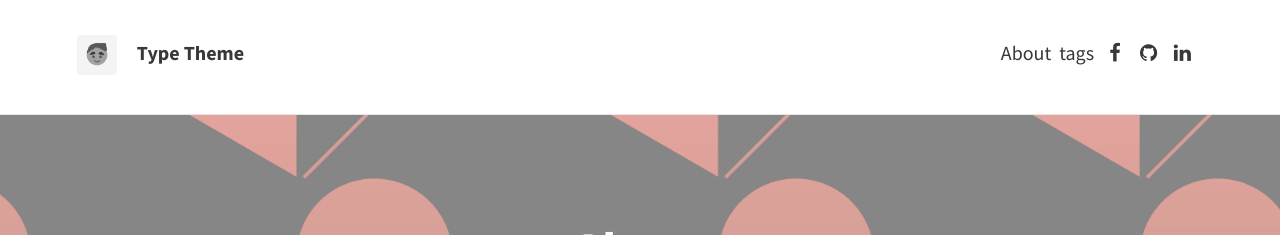
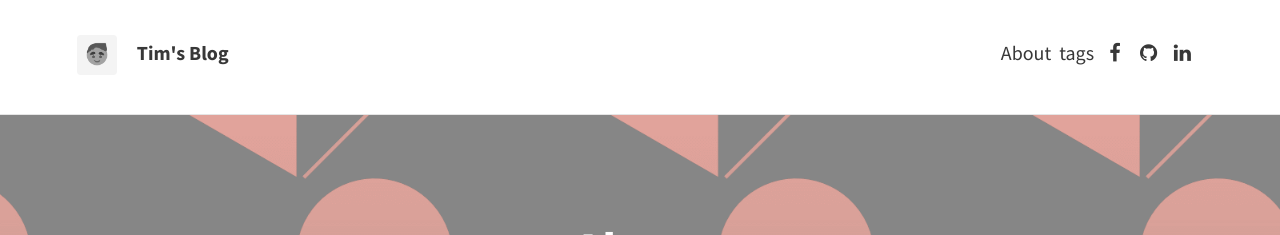
Before and after one commit to tma995/tma995.github.io, a Jekyll site: the page built from about.md, in a window 1280 px wide. Shown: the top 235 px of the page. Built offline with Jekyll 4.4.1, drawn with Linux system fonts in a browser that asks for light colours.

Commit message:
Fix title info.

```diff
--- a/_config.yml
+++ b/_config.yml
@@ -5,7 +5,7 @@ url: "https://tma995.github.io/"
 # THEME-SPECIFIC CONFIGURATION
 theme_settings:
   # Meta
-  title: Type Theme
+  title: Tim's Blog
   avatar: assets/img/avatar.png
   favicon: assets/favicon.ico
   gravatar: # Email MD5 hash
```
